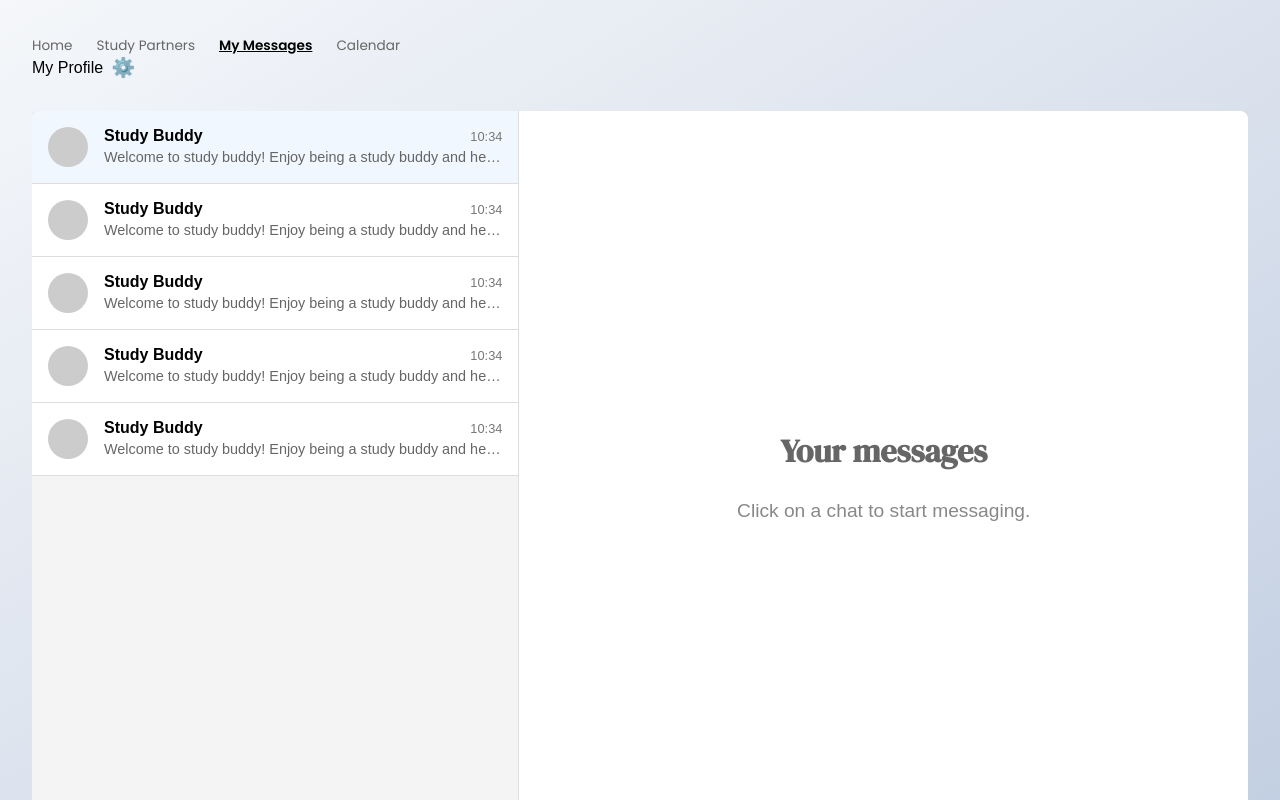
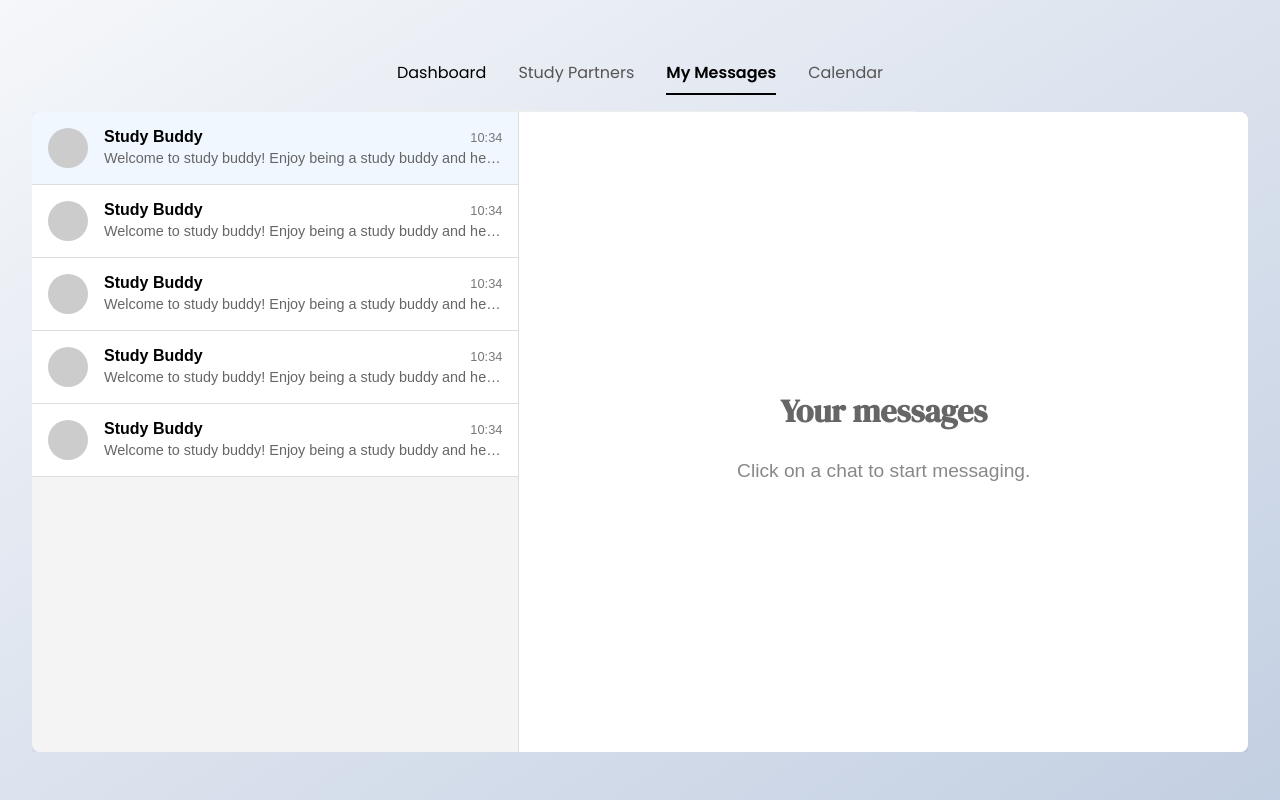
Before and after one commit to drrecaj1/StudyBuddy, a Next.js app in the folder studybuddy/: page /messages in a window 1280 px wide. Built offline with nearby package versions, Linux system fonts and the light colour scheme.

Commit message:
fixed message page style & nav bar

```diff
--- a/studybuddy/src/pages/dashboard.js
+++ b/studybuddy/src/pages/dashboard.js
@@ -17,7 +17,11 @@ export default function Dashboard() {
                     <ul>
                         <li className={styles.active}>Home</li>
                         <li>Study Partners</li>
-                        <li><Link href="/messages">My Messages</Link></li>
+                        <li>
+                            <Link href="/messages" className={styles.navLink}>
+                                My Messages
+                            </Link><
+                        /li>
                         <li>Calendar</li>
                     </ul>
                 </nav>
--- a/studybuddy/src/pages/messages.js
+++ b/studybuddy/src/pages/messages.js
@@ -3,6 +3,7 @@ import { useState } from 'react';
 import MessageList from '@/components/Messages/MessageList';
 import ChatWindow from '@/components/Messages/ChatWindows';
 import styles from '@/styles/Messages.module.css';
+import Link from 'next/link';
 
 export default function MessagesPage() {
     const [selectedChat, setSelectedChat] = useState(null);
@@ -55,15 +56,19 @@ export default function MessagesPage() {
                 <header className={styles.header}>
                     <nav className={styles.nav}>
                         <ul>
-                            <li>Home</li>
+                            <li>
+                                <Link href="/dashboard" className={styles.navLink}>
+                                    Dashboard
+                                </Link>
+                            </li>
                             <li>Study Partners</li>
                             <li className={styles.active}>My Messages</li>
                             <li>Calendar</li>
                         </ul>
-                        <div className={styles.profile}>
-                            <span>My Profile</span>
-                            <span className={styles.gear}>⚙️</span>
-                        </div>
+                        {/*<div className={styles.profile}>*/}
+                        {/*    <span>My Profile</span>*/}
+                        {/*    <span className={styles.gear}>⚙️</span>*/}
+                        {/*</div>*/}
                     </nav>
                 </header>
 
--- a/studybuddy/src/styles/Dashboard.module.css
+++ b/studybuddy/src/styles/Dashboard.module.css
@@ -1,7 +1,7 @@
 .dashboardContainer {
     padding: 1.5rem;
     font-family: system-ui, -apple-system, BlinkMacSystemFont, sans-serif;
-    max-width: 1200px;
+    max-width: 1300px;
     margin: 0 auto;
     color: #333;
     min-height: 100vh;
@@ -54,6 +54,15 @@
 
 .gear {
     font-size: 1.2rem;
+}
+
+.navLink {
+    text-decoration: none;
+    color: black; /* or any color you want */
+}
+
+.navLink:hover {
+    color: #0070f3; /* optional hover effect */
 }
 
 /* Stats Container */
--- a/studybuddy/src/styles/Messages.module.css
+++ b/studybuddy/src/styles/Messages.module.css
@@ -2,20 +2,29 @@
 .messagesContainer {
     padding: 2rem;
     font-family: sans-serif;
-    height: 100vh;
+    height: 90vh;
     display: flex;
     flex-direction: column;
 }
 
 .header {
     display: flex;
-    justify-content: space-between;
-    margin-bottom: 2rem;
+    justify-content: space-between; /* pushes items to far left & right */
+    align-items: center;
+    max-width: 1200px;  /* or 100% if you want full width */
+    margin: 0 auto;     /* centers the whole header horizontally */
+    padding: 1rem 2rem; /* spacing inside */
+    border-bottom: 1px solid #eee;
+}
+
+.nav {
+    display: flex;
+    flex: 1;
 }
 
 .nav ul {
     display: flex;
-    gap: 1.5rem;
+    gap: 2rem;
     list-style: none;
     padding: 0;
     margin: 0;
@@ -23,14 +32,43 @@
 
 .nav li {
     cursor: pointer;
-    color: #666;
+    font-size: 1rem;
+    padding: 0.5rem 0;
+    color: #555;
 }
 
-.active {
+.nav li.active {
     font-weight: bold;
-    text-decoration: underline;
-    color: #000 !important;
+    color: #000;
+    border-bottom: 2px solid #000;
 }
+
+.profile {
+    /*display: flex;*/
+    /*gap: 0.5rem;*/
+    font-weight: bold;
+    margin-left: auto;
+}
+
+.gear {
+    font-size: 1.2rem;
+}
+
+.navLink {
+    text-decoration: none;
+    color: black; /* or any color you want */
+}
+
+.navLink:hover {
+    color: #0070f3; /* optional hover effect */
+}
+
+
+/*.active {*/
+/*    font-weight: bold;*/
+/*    text-decoration: underline;*/
+/*    color: #000 !important;*/
+/*}*/
 
 .profile {
     display: flex;
--- a/studybuddy/src/styles/globals.css
+++ b/studybuddy/src/styles/globals.css
@@ -7,10 +7,22 @@ html, body {
   height: 100%;
 }
 
+body {
+  overflow: auto;
+}
+
+/* Disable scrolling only on desktop */
+@media (min-width: 1024px) {
+  body {
+    overflow: hidden;
+  }
+}
+
 
 body {
   font-family: var(--font-poppins), sans-serif;
   background: linear-gradient(to bottom right, #f5f7fa, #c3cfe2);
+  overflow: auto;
 }
 
 /* === Global Font Headings === */
```
